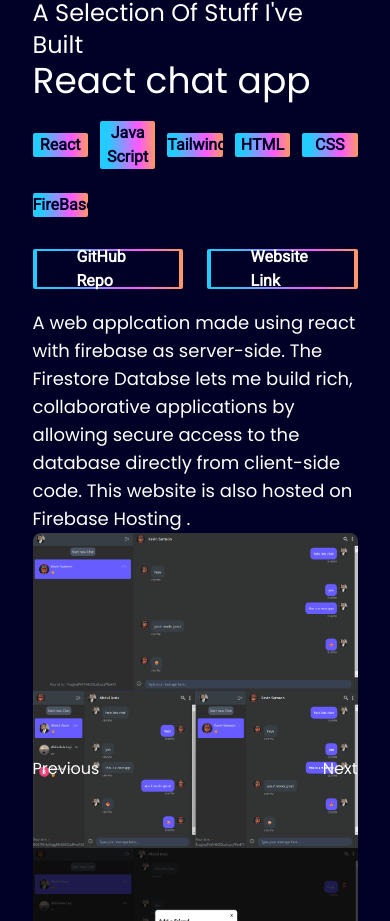
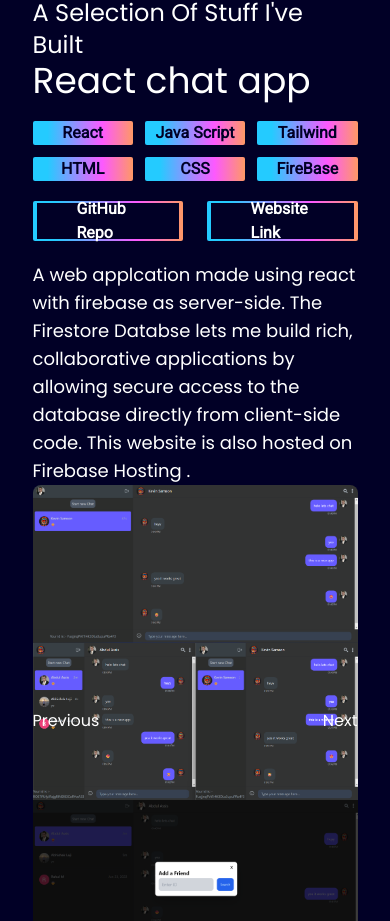
Before and after one commit to kevin-samson/portfolio, a React (Vite) app: page / in a window 390 px wide. Shown: the part 2579-3500 px from the top of the page. Built offline with nearby package versions, Linux system fonts and the light colour scheme; what tw-elements would draw is missing.

Commit message:
slight modifications

```diff
--- a/src/projects/ReactChatApp.jsx
+++ b/src/projects/ReactChatApp.jsx
@@ -10,7 +10,7 @@
       <div className="flex md:flex-row md:space-x-6 flex-col">
         <div className="md:w-1/2 space-y-5">
           <h4 className="text-4xl">React chat app </h4>
-          <div className="grid grid-cols-5 grid-rows-2 gap-3 md:w-10/12 items-center">
+          <div className="grid grid-cols-3 md:grid-cols-5 md:grid-rows-2 gap-3 md:w-10/12 items-center">
             <TechUsed tech={"React"} />
             <TechUsed tech={"Java Script"} />
             <TechUsed tech={"Tailwind"} />
```
